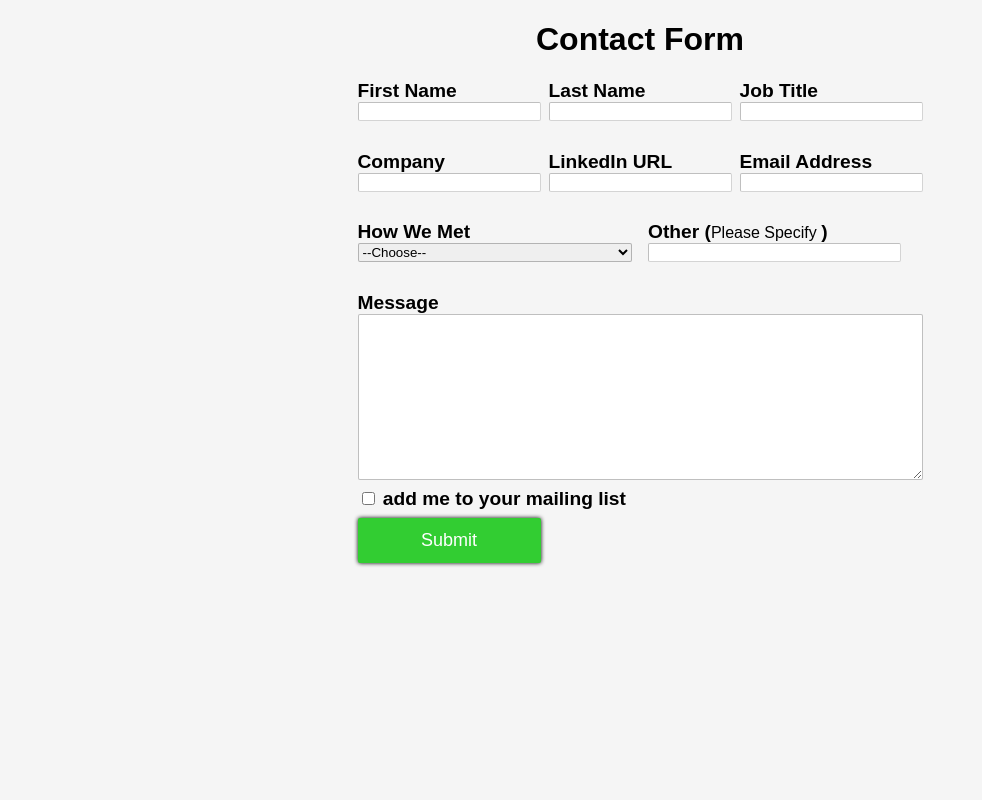
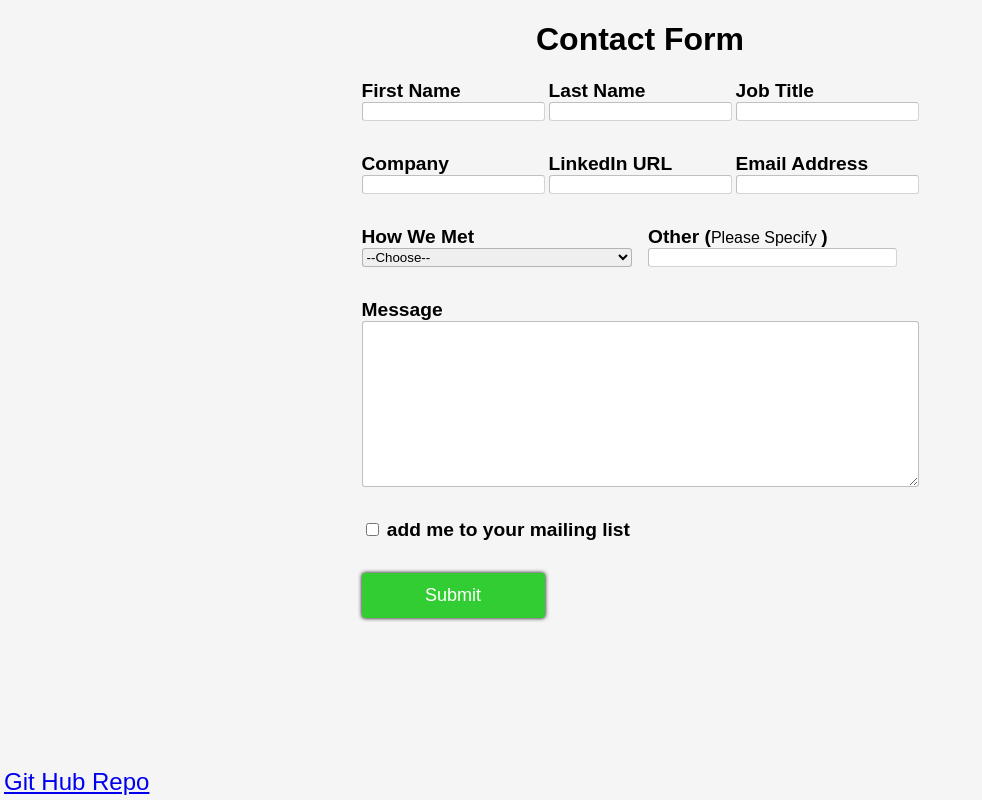
Before and after one commit to KJeansGR/Portfolio-Project, a Node server app: page / in a window 1280 px wide. Shown: the whole page, without its empty margins (0-982 px from the left). Run offline with Node 20, Linux system fonts and the light colour scheme.

Commit message:
added github link, and adjusted css for smaller screen sizes

```diff
--- a/public/js/contactform.js
+++ b/public/js/contactform.js
@@ -14,6 +14,7 @@ let formatOptions = document.getElementById("format-div");
     let met =       document.getElementById("met-select");
     let radioHtml = document.getElementById("html");
     let radioText = document.getElementById("text");
+
 
     let isValid = true;
     ResetErrors();
@@ -74,6 +75,10 @@ MailListToggle.addEventListener('change', (e) => {
         formatOptions.style.display = "flex";
     }
     else {
+
+        let radioHtml = document.getElementById("html");
+        let radioText = document.getElementById("text");
+
         formatOptions.style.display = "none";
         document.getElementById('err-format').style.display = 'none';
         document.getElementById("err-email").style.display = 'none';
--- a/public/styles/styles.css
+++ b/public/styles/styles.css
@@ -8,7 +8,7 @@ body{
     justify-items: center;
 }
 body *{
-    border-radius: .1255rem;
+    border-radius: .2rem;
     border-color: rgba(0, 0, 0, 0.25);
     border-width: .1rem;
 }
@@ -18,13 +18,13 @@ label{
     font-weight: bold;
 }
 input{
-    width: fit-content;
+
 }
 #contact-form{
+    align-items: center;
     display: grid;
-    gap: .5rem;
-    grid-template-columns: 1fr 1fr 1fr;
-    grid-template-rows: 1fr 1fr 1fr 3fr;
+    gap: 2rem .25rem;
+    grid-template-columns: auto auto auto;
     grid-template-areas:
     "fn ln j"
     "c li e"
@@ -37,8 +37,6 @@ form div{
     display: flex;
     flex-direction: column;
 }
-
-
 #f-name-div{
     grid-area: fn;
 }
@@ -81,8 +79,6 @@ button:active{
     transform: scale(.9);
     opacity: 50%;
 }
-
-
 #format-div{
     display: none;
     flex-direction: row;
@@ -100,7 +96,6 @@ button:active{
 #met-other-div input{
 width: 90%;
 }
-
 .err{
     font-size: clamp(.75rem, 1vw, 1rem);
     font-weight: 300;
@@ -111,3 +106,25 @@ width: 90%;
     font-weight: 400;
     font-size: medium;
 }
+footer{
+    font-size: clamp(1rem, 2vw, 1.5rem);
+    position: fixed;
+    bottom: .25rem;
+    left: .25rem;
+}
+@media (max-width: 800px) {
+    #contact-form {
+        grid-template-columns: 1fr;
+        grid-template-areas:
+            "fn"
+            "ln"
+            "j"
+            "c"
+            "li"
+            "e"
+            "m"
+            "ta"
+            "ft"
+            "sb";
+    }
+}
--- a/views/home.ejs
+++ b/views/home.ejs
@@ -51,8 +51,8 @@
 
         <section id="met-section">
             <div id="met-select-div">
-                <label>How We Met
-                    <span id="err-met" class="err">Field Required or Specify Other</span>
+                <label for="met-select">How We Met
+                    <span  id="err-met" class="err">Field Required or Specify Other</span>
                 </label>
                 <select name="met-select" id="met-select">
                     <option value="">--Choose--</option>
@@ -78,9 +78,9 @@
                 add me to your mailing list
             </label>
             <div id="format-div">
-                <label for="format">
+                <span>
                     <span id="err-format" class="err">Field Required</span>
-                     Choose an email Format</label>
+                     Choose an email Format</span>
                 <input type="radio" name="format" value="html" id="html">HTML
                 <input type="radio" name="format" value="text" id="text">Text
             </div>
@@ -88,4 +88,7 @@
         <button type="submit" id="sub-btn">Submit</button>
     </form>
 </body>
+<footer>
+    <a target="_blank"  href="https://github.com/KJeansGR/Portfolio-Project"> Git Hub Repo</a>
+</footer>
 </html>
```
